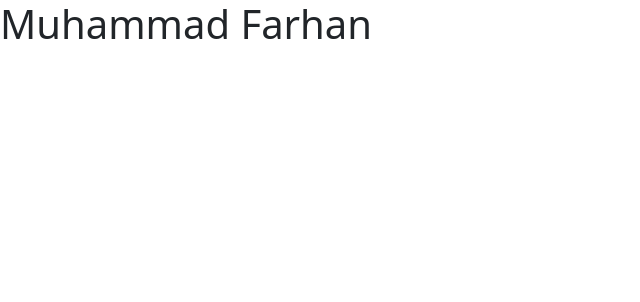
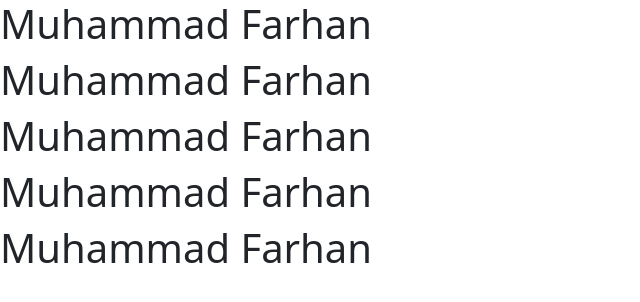
Before and after one commit to muhammadfarhandeveloper/batch202111G, a plain HTML site: page tutorial1.html in a window 1280 px wide. Shown: the whole page, without its empty margins (0-640 px from the left). Drawn offline with nearby package versions, Linux system fonts and the light colour scheme.

Commit message:
second time added featured

```diff
--- a/tutorial1.html
+++ b/tutorial1.html
@@ -15,6 +15,10 @@
 
 <body>
 
+<h1>Muhammad Farhan</h1>
+<h1>Muhammad Farhan</h1>
+<h1>Muhammad Farhan</h1>
+<h1>Muhammad Farhan</h1>
 <h1>Muhammad Farhan</h1>
 
     <!-- Bootstrap 5  -->
```
